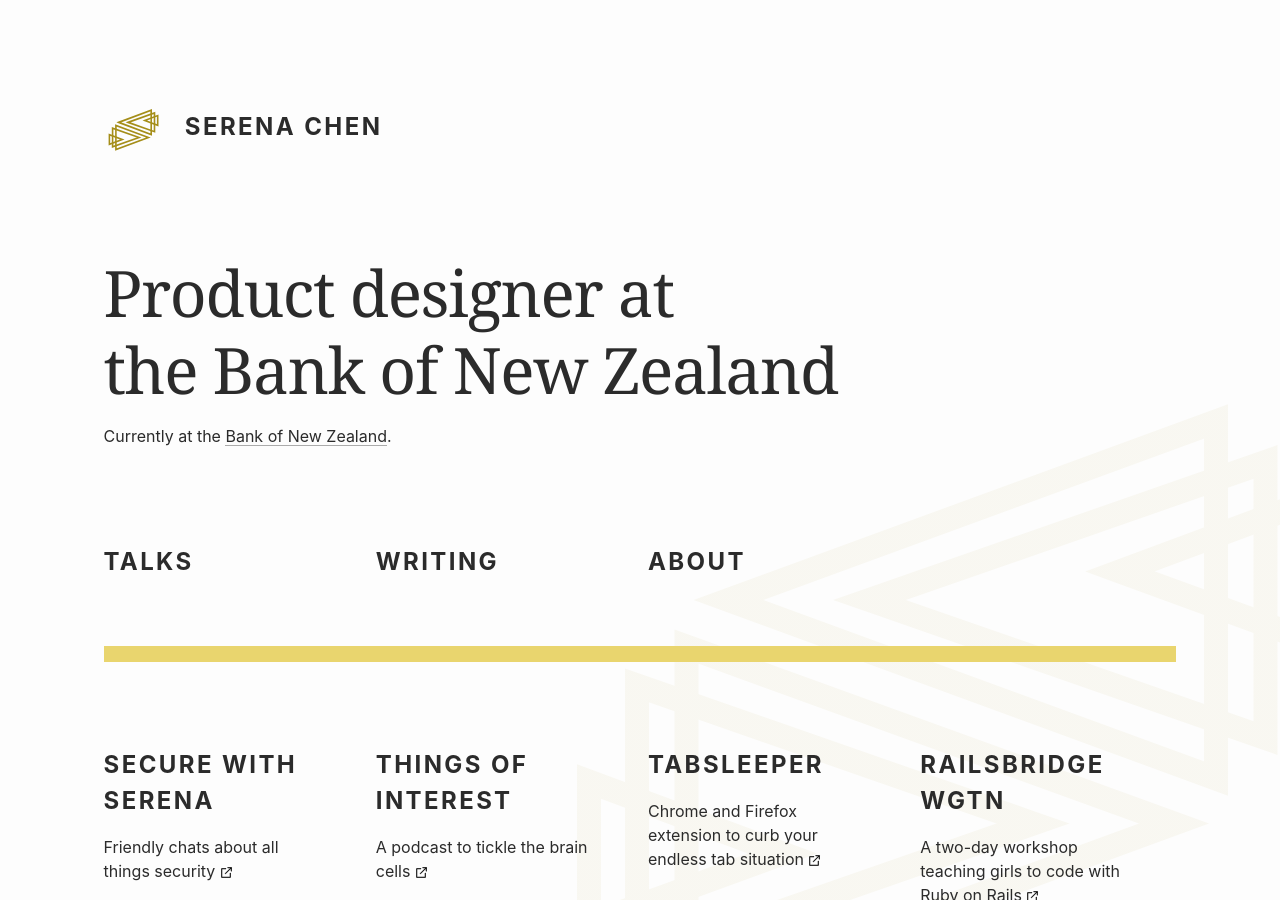
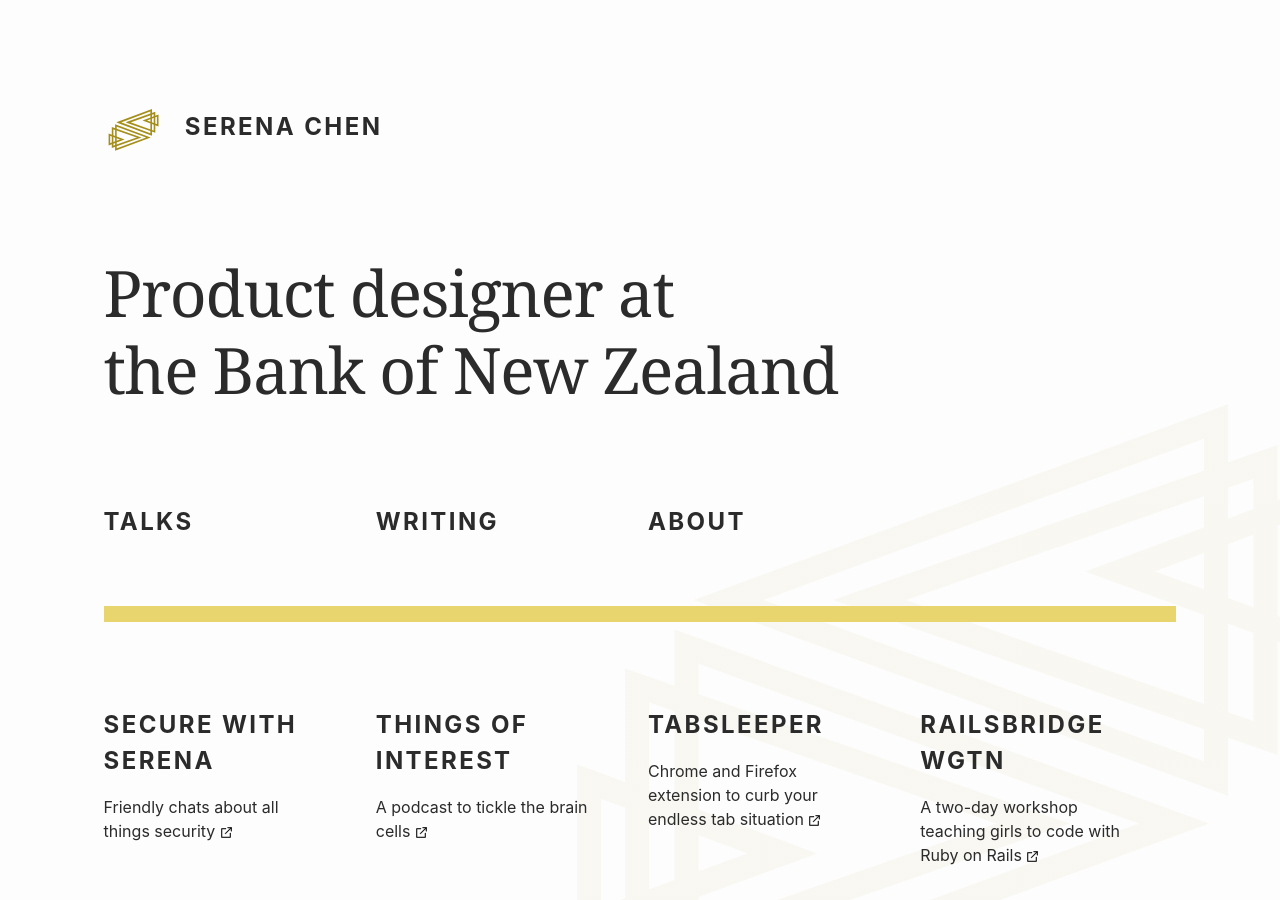
Before and after one commit to heisenburger/ws, a Jekyll site: the page built from index.html, in a window 1280 px wide and 900 px high. Built offline with Jekyll 4.4.1, drawn with Linux system fonts in a browser that asks for light colours; some web fonts are replaced.

Commit message:
remove redundant byline

```diff
--- a/index.html
+++ b/index.html
@@ -7,7 +7,6 @@
   <p class="feature-text f-disp">
     Product designer at<br class="rbr">the Bank of New Zealand
   </p>
-  <p>Currently at the <a href="https://www.bnz.co.nz">Bank of New Zealand</a>.</p>
 </div>
 
 <nav class="p-bottom grid feature-grid">
```
